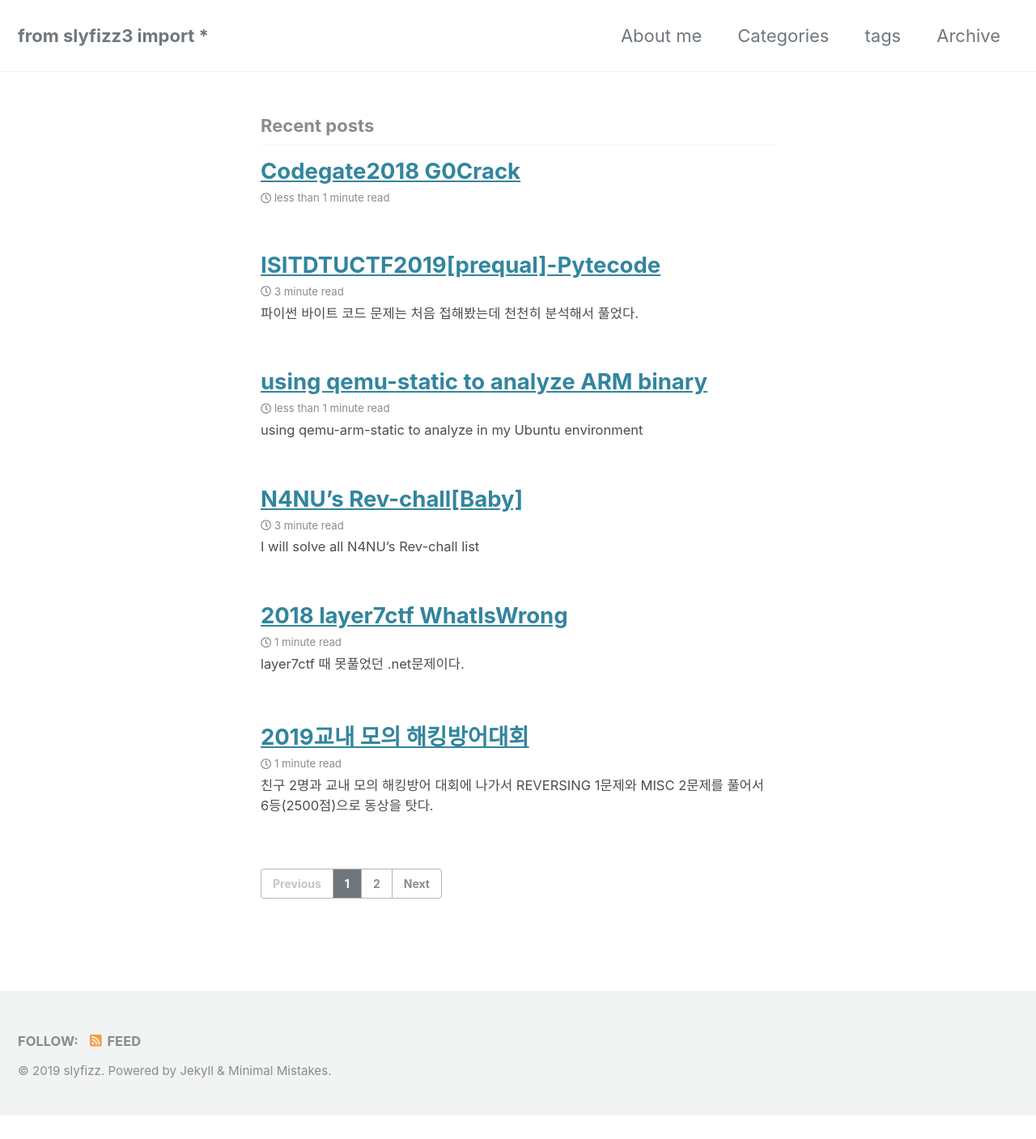
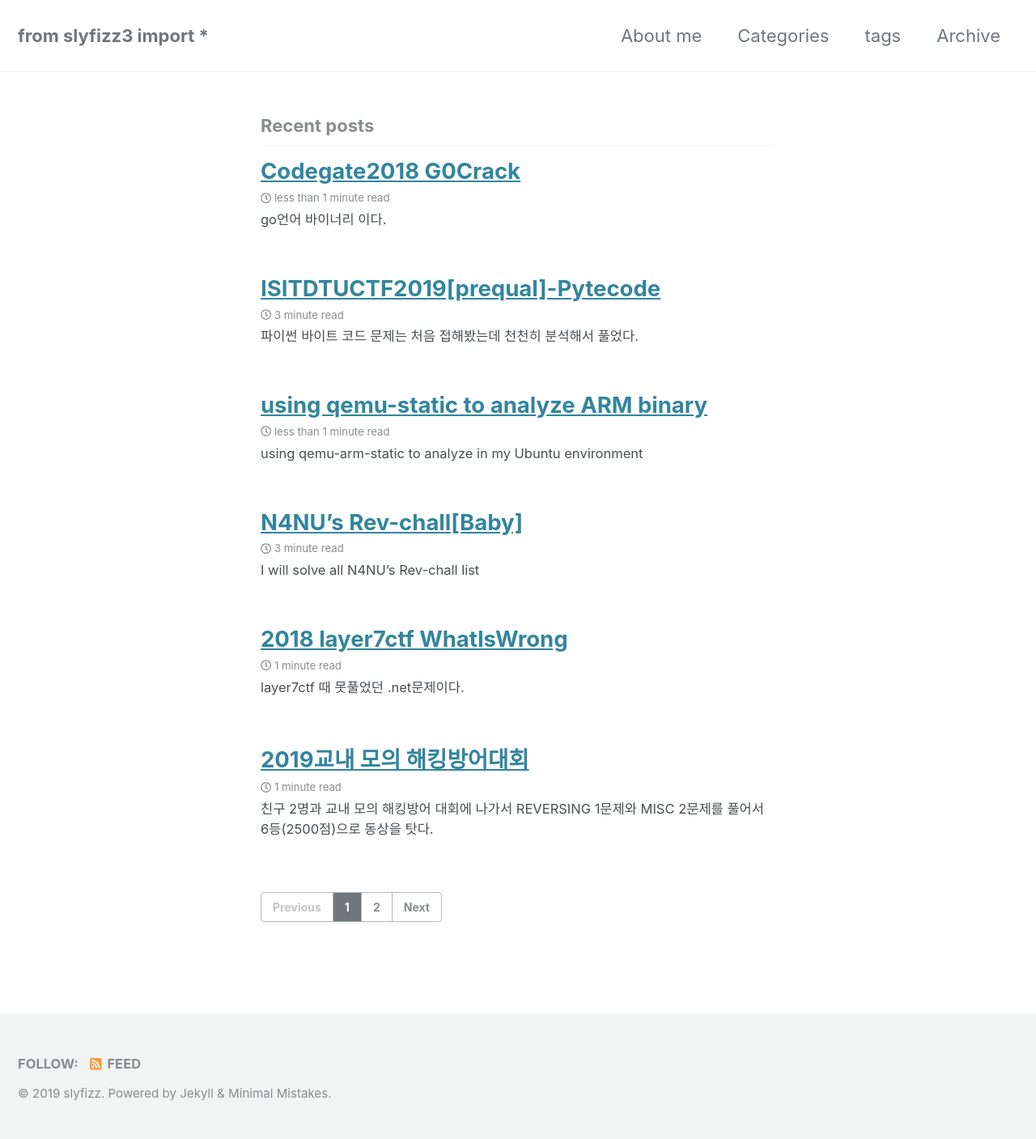
Before and after one commit to slyfizz3/slyfizz3.github.io, a Jekyll site: the page built from index.html, in a window 1280 px wide. Shown: the whole page at 81% size. Built offline with Jekyll 4.4.1, drawn with Linux system fonts in a browser that asks for light colours; cached includes are drawn as plain includes; nearby versions of some CDN libraries; the list of posts is cut into pages by our own code; before the commit the page ends 1378 px from its top, so only the background shows below that.

Commit message:
Update and rename 2019-07-22-G0Crack.md to 2019-07-22-Codegate2018-G0Crack.md

````diff
--- a/_posts/2019-07-22-G0Crack.md
+++ b/_posts/2019-07-22-Codegate2018-G0Crack.md
@@ -4,6 +4,10 @@ date: 2019-07-22
 categories: write-up
 tags: Golang Codegate
 ---
+
+```go언어 바이너리 이다.
+```
+
 
 ![error](https://raw.githubusercontent.com/slyfizz3/slyfizz3.github.io/master/image/G0Crack/error.png)
 
@@ -59,4 +63,4 @@ p.interactive()
 Flag is c4tch_y0ur_dr24m@@!
 ```
 
-실력이 부족해서 go언어 분석하기 너무힘들다.완벽하게 분석할수 있을때까지 더노력해야겠다.
+실력이 부족해서 go언어 분석하기 너무힘들다.완벽하게 분석할수 있을때까지 더 노력해야겠다.
````
